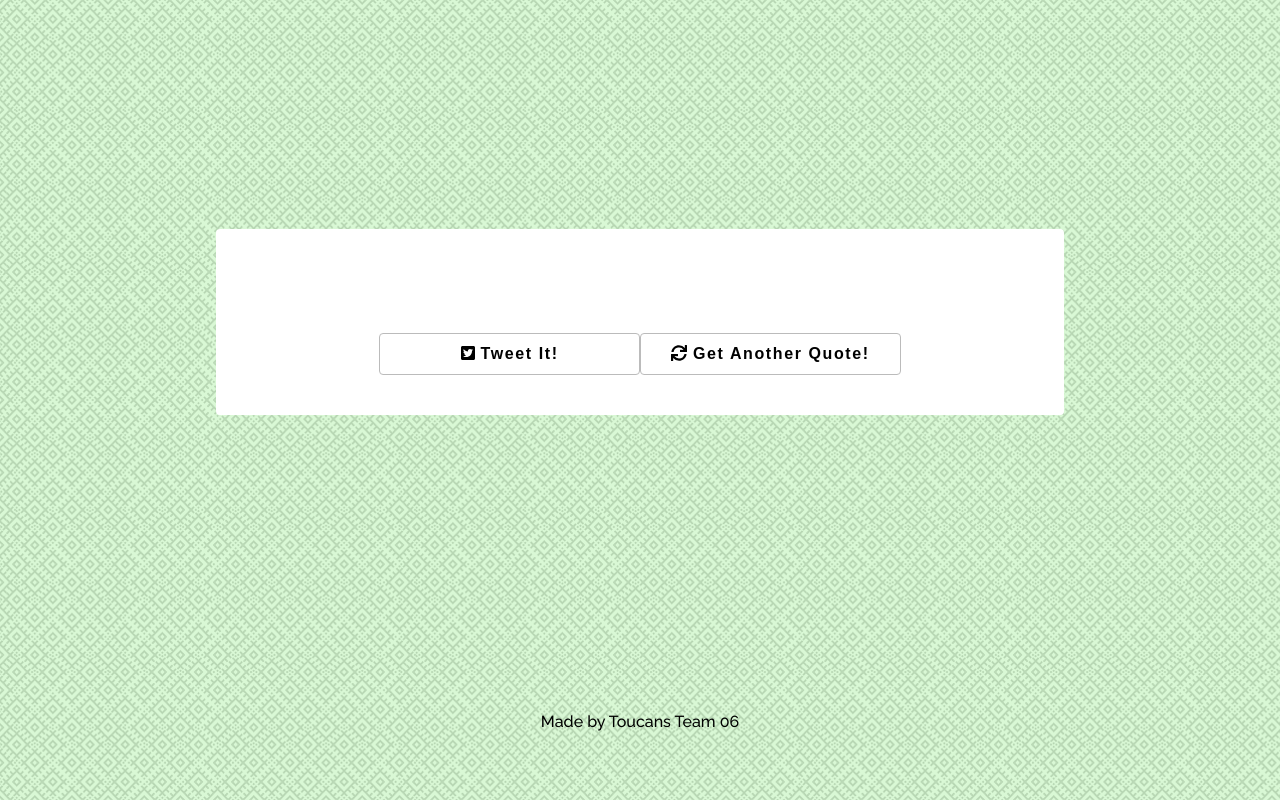
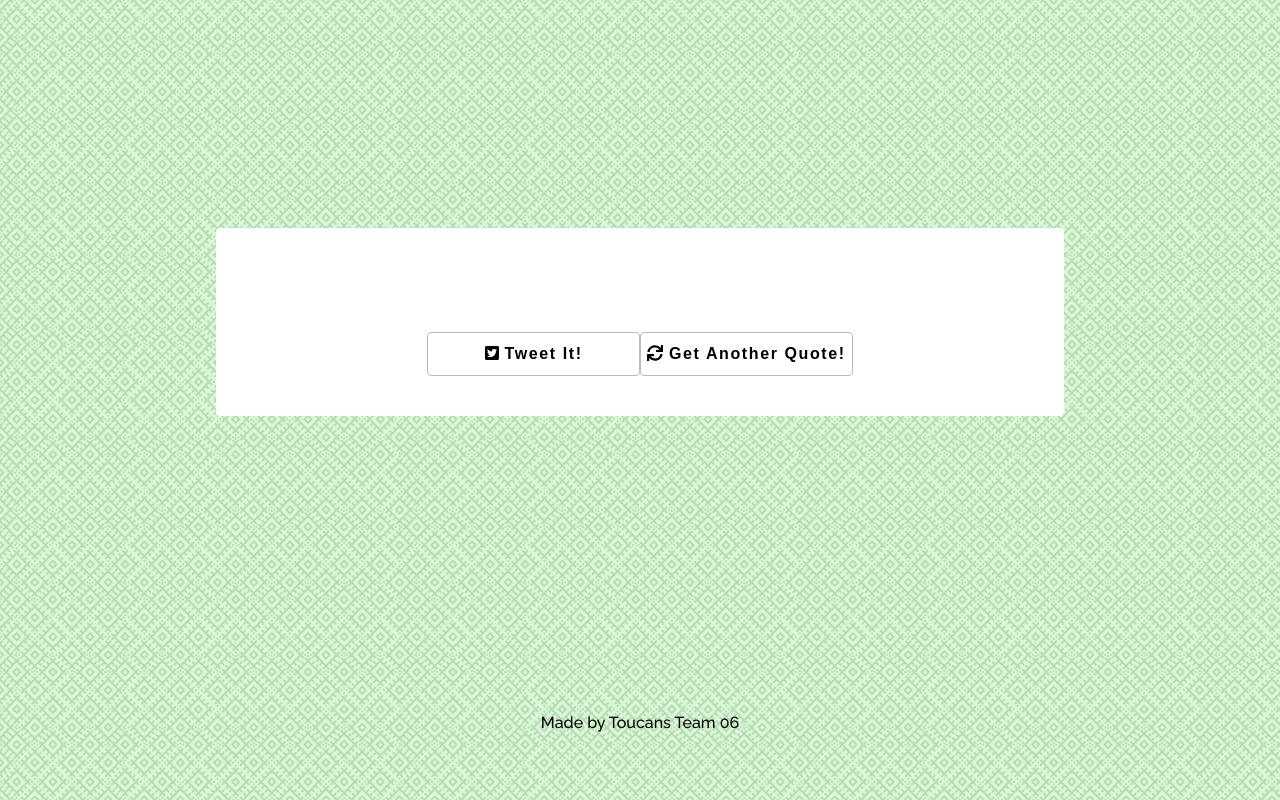
Before and after one commit to chingu-voyages/v8-toucans-team-06, a website: page index.html in a window 1280 px wide. Drawn offline with Linux system fonts and the light colour scheme; no server answers.

Commit message:
Change button padding

```diff
--- a/css/main.css
+++ b/css/main.css
@@ -69,7 +69,7 @@ footer {
 button {
   display: inline-block;
   /* height: 38px; */
-  padding: 0 30px;
+  /*padding: 0 30px;*/
   text-align: center;
   font-size: 1rem;
   font-weight: 600;
```
